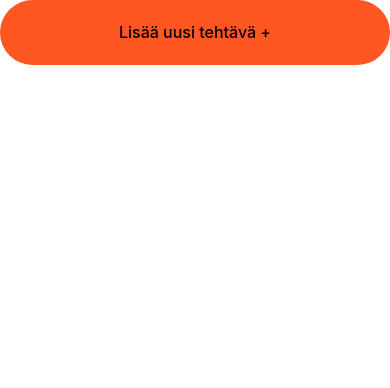
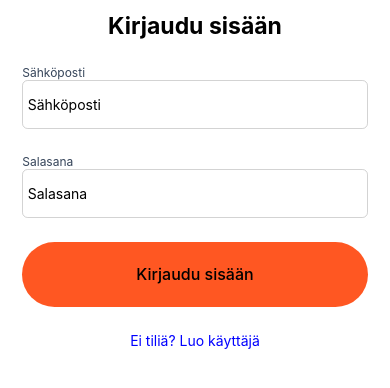
Before and after one commit to VerneriLop/TaskMate, a React Native app in the folder frontend/: screen / in a window 390 px wide. Shown: the top 388 px of the page. Built offline with nearby package versions, Linux system fonts and the light colour scheme.

Commit message:
modifying navigation little bit. Also some changes for loginscreen and registerscreen

```diff
--- a/frontend/App.tsx
+++ b/frontend/App.tsx
@@ -2,11 +2,9 @@ import 'react-native-gesture-handler';
 import {NavigationContainer} from '@react-navigation/native';
 import {createStackNavigator} from '@react-navigation/stack';
 import React from 'react';
-import {Home} from './screens/Home/Home';
-import {Routes} from './navigation/Routes';
-import {AddTask} from './screens/AddTask/AddTask';
 import {Provider} from 'react-redux';
 import store from './redux/store/store';
+import {RootNavigation} from './navigation/RootNavigation';
 
 const Stack = createStackNavigator();
 
@@ -14,12 +12,7 @@ function App(): React.JSX.Element {
   return (
     <Provider store={store}>
       <NavigationContainer>
-        <Stack.Navigator
-          initialRouteName={Routes.Home}
-          screenOptions={{header: () => null, headerShown: false}}>
-          <Stack.Screen name={Routes.Home} component={Home} />
-          <Stack.Screen name={Routes.AddTask} component={AddTask} />
-        </Stack.Navigator>
+        <RootNavigation />
       </NavigationContainer>
     </Provider>
   );
--- /dev/null
+++ b/frontend/navigation/MainNavigation.tsx
@@ -0,0 +1,32 @@
+import {createStackNavigator} from '@react-navigation/stack';
+import {Routes} from './Routes';
+import {HomeScreen} from '../screens/Home/HomeScreen';
+import {AddTask} from '../screens/AddTask/AddTask';
+import {LoginScreen} from '../screens/LoginScreen/LoginScreen';
+import {RegisterScreen} from '../screens/RegisterScreen/RegisterScreen';
+
+const Stack = createStackNavigator();
+
+// Näkymä, jossa käyttäjä ei ole kirjautunut
+export const NonAuthenticated = (): JSX.Element => {
+  return (
+    <Stack.Navigator
+      initialRouteName={Routes.Login}
+      screenOptions={{header: () => null, headerShown: false}}>
+      <Stack.Screen name={Routes.Login} component={LoginScreen} />
+      <Stack.Screen name={Routes.Register} component={RegisterScreen} />
+    </Stack.Navigator>
+  );
+};
+
+// Näkymä, jossa käyttäjä on kirjautunut
+export const Authenticated = (): JSX.Element => {
+  return (
+    <Stack.Navigator
+      initialRouteName={Routes.Home}
+      screenOptions={{header: () => null, headerShown: false}}>
+      <Stack.Screen name={Routes.Home} component={HomeScreen} />
+      <Stack.Screen name={Routes.AddTask} component={AddTask} />
+    </Stack.Navigator>
+  );
+};
--- /dev/null
+++ b/frontend/navigation/RootNavigation.tsx
@@ -0,0 +1,12 @@
+import React from 'react';
+import {useSelector} from 'react-redux';
+import {Authenticated, NonAuthenticated} from './MainNavigation';
+import {RootState} from '../redux/store/store';
+
+export const RootNavigation = () => {
+  // Haetaan käyttäjän kirjautumistila Reduxista
+  const user = useSelector((state: RootState) => state.user);
+
+  // Jos käyttäjä on kirjautunut, näytetään Authenticated näkymä, muuten NonAuthenticated
+  return user.isAuthenticated ? <Authenticated /> : <NonAuthenticated />;
+};
--- a/frontend/screens/Home/Home.tsx
+++ b/frontend/screens/Home/HomeScreen.tsx
@@ -4,7 +4,7 @@ import globalStyle from '../../assets/styles/globalStyle';
 import Button from '../../components/Button/Button';
 import {Routes} from '../../navigation/Routes';
 
-export const Home = ({navigation}: any): JSX.Element => {
+export const HomeScreen = ({navigation}: any): JSX.Element => {
   return (
     <SafeAreaView style={[globalStyle.backgroundWhite, globalStyle.flex]}>
       <Button
--- a/frontend/screens/LoginScreen/LoginScreen.tsx
+++ b/frontend/screens/LoginScreen/LoginScreen.tsx
@@ -13,8 +13,9 @@ import Input from '../../components/Input/Input'; // Omat Input-komponentit
 import Button from '../../components/Button/Button'; // Omat Button-komponentit
 import style from './style';
 import globalStyle from '../../assets/styles/globalStyle';
+import {Routes} from '../../navigation/Routes';
 
-const LoginScreen = ({navigation}: any): JSX.Element => {
+export const LoginScreen = ({navigation}: any): JSX.Element => {
   const [email, setEmail] = useState('');
   const [password, setPassword] = useState('');
   const dispatch = useDispatch();
@@ -33,7 +34,7 @@ const LoginScreen = ({navigation}: any): JSX.Element => {
 
     // Dispatchataan käyttäjä kirjautuneeksi Reduxiin
     dispatch(loginUser({user, token}));
-    navigation.navigate('Home');
+    //navigation.navigate(Routes.Home); tämä piti poistaa koska valitti muuten navigointilogiikka on jo homesivulle MainNavigationissa
   };
 
   return (
@@ -61,12 +62,10 @@ const LoginScreen = ({navigation}: any): JSX.Element => {
 
         <Button title="Kirjaudu sisään" onPress={handleLogin} />
 
-        <TouchableOpacity onPress={() => navigation.navigate('Register')}>
+        <TouchableOpacity onPress={() => navigation.navigate(Routes.Register)}>
           <Text style={style.registerLink}>Ei tiliä? Luo käyttäjä</Text>
         </TouchableOpacity>
       </View>
     </SafeAreaView>
   );
 };
-
-export default LoginScreen;
--- a/frontend/screens/RegisterScreen/RegisterScreen.tsx
+++ b/frontend/screens/RegisterScreen/RegisterScreen.tsx
@@ -4,8 +4,9 @@ import Input from '../../components/Input/Input'; // Oletan että käytät omaa
 import Button from '../../components/Button/Button'; // Oletan että käytät omaa Button-komponenttia
 import style from './style';
 import globalStyle from '../../assets/styles/globalStyle';
+import {Routes} from '../../navigation/Routes';
 
-const RegisterScreen = ({navigation}: any) => {
+export const RegisterScreen = ({navigation}: any) => {
   const [email, setEmail] = useState('');
   const [password, setPassword] = useState('');
   const [confirmPassword, setConfirmPassword] = useState('');
@@ -37,7 +38,7 @@ const RegisterScreen = ({navigation}: any) => {
       if (response.ok) {
         // Rekisteröinti onnistui, siirrytään kirjautumissivulle
         Alert.alert('Onnistui', 'Käyttäjä luotu');
-        navigation.navigate('Login');
+        navigation.navigate(Routes.Login);
       } else {
         // Virhe rekisteröinnissä
         Alert.alert('Virhe', data.error || 'Tuntematon virhe');
@@ -59,6 +60,7 @@ const RegisterScreen = ({navigation}: any) => {
           value={email}
           onChangeText={setEmail}
           keyboardType="email-address"
+          style={style.input}
         />
         <Input
           label="Salasana"
@@ -66,6 +68,7 @@ const RegisterScreen = ({navigation}: any) => {
           value={password}
           onChangeText={setPassword}
           secureTextEntry
+          style={style.input}
         />
         <Input
           label="Vahvista salasana"
@@ -73,6 +76,7 @@ const RegisterScreen = ({navigation}: any) => {
           value={confirmPassword}
           onChangeText={setConfirmPassword}
           secureTextEntry
+          style={style.input}
         />
 
         <Button title="Rekisteröidy" onPress={handleRegister} />
@@ -80,5 +84,3 @@ const RegisterScreen = ({navigation}: any) => {
     </SafeAreaView>
   );
 };
-
-export default RegisterScreen;
```
